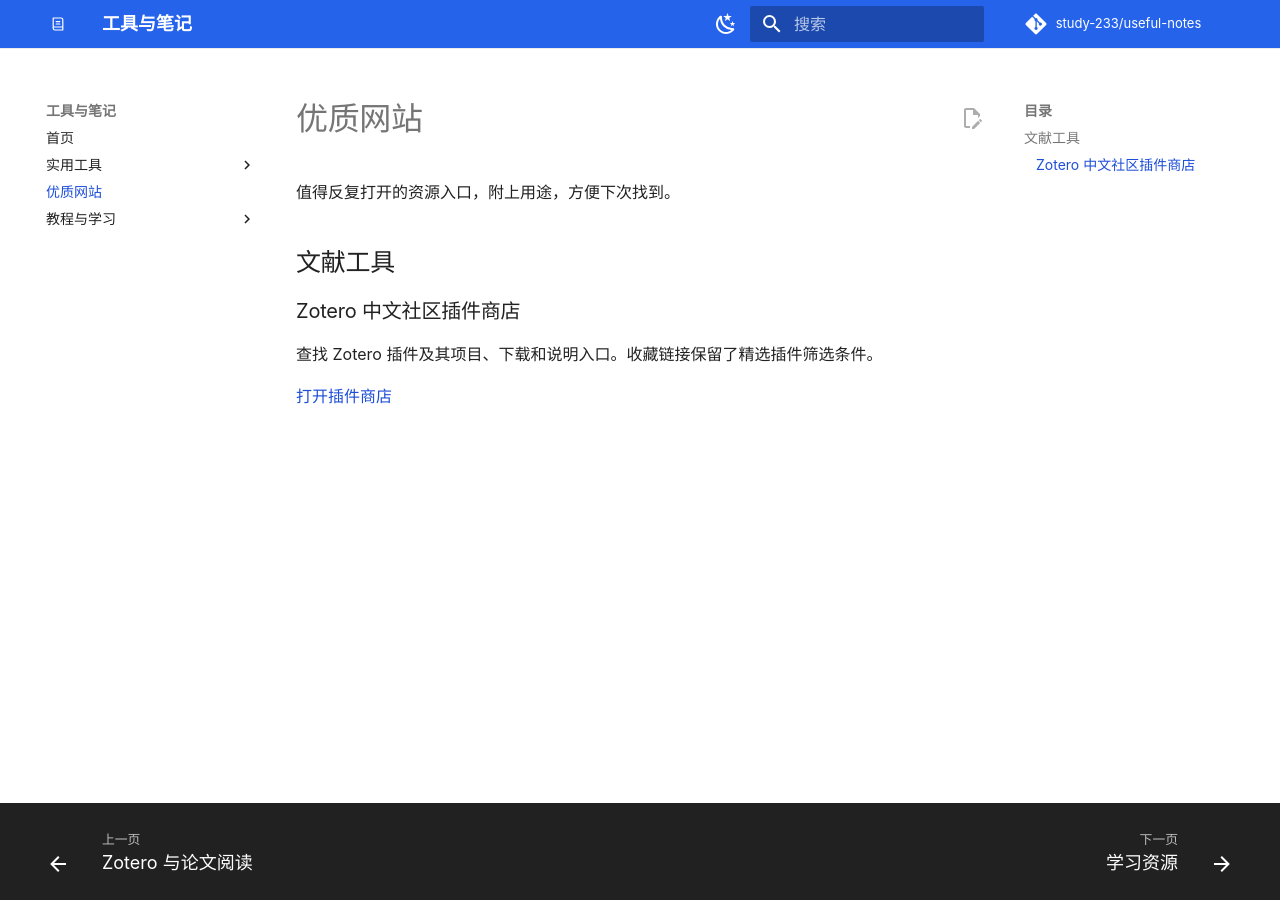
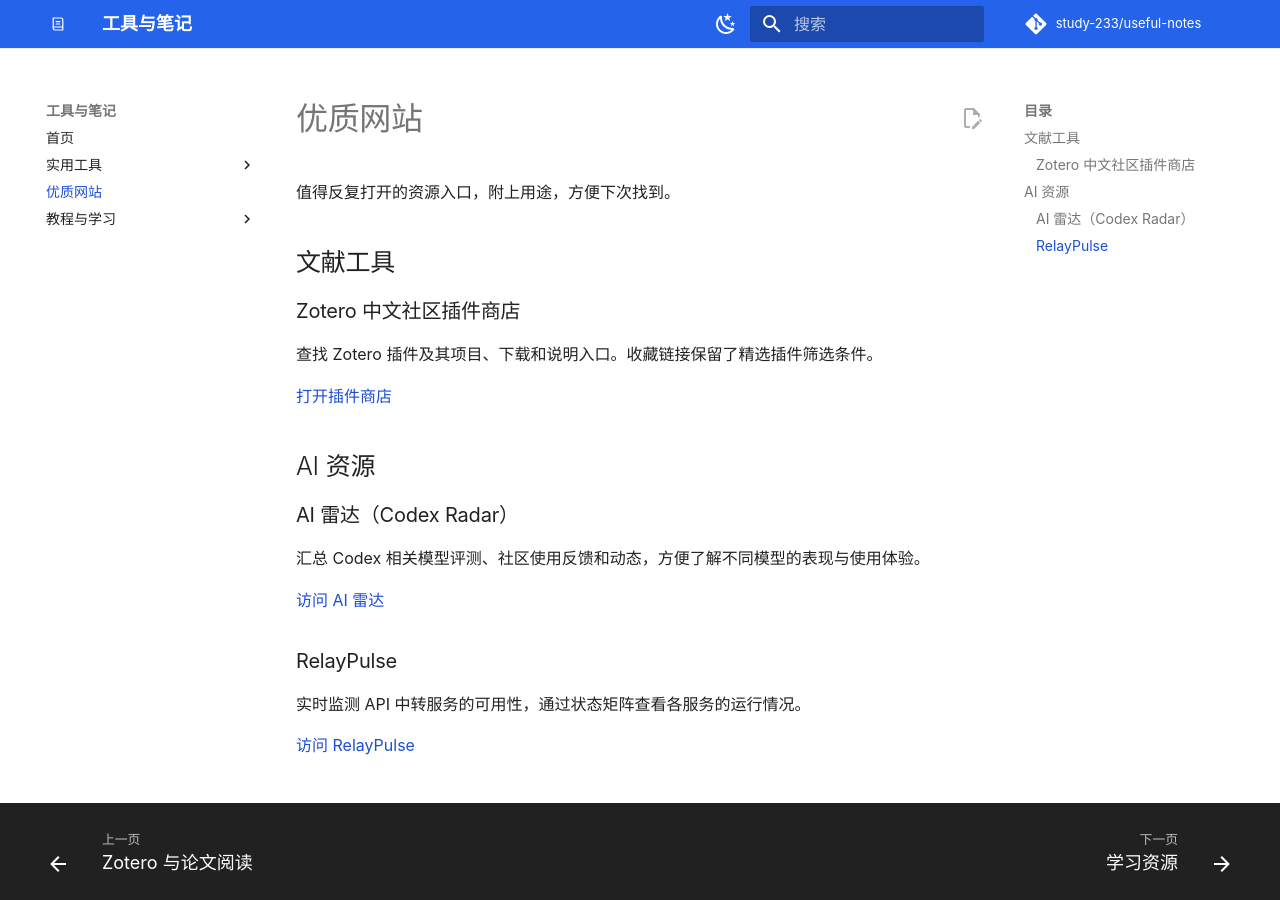
Before and after one commit to study-233/useful-notes, an MkDocs documentation site: the page built from docs/websites.md, in a window 1280 px wide. Built offline with MkDocs 1.6.1 and Material for MkDocs 9.7.7, drawn with Linux system fonts in a browser that asks for light colours; comment, search, counter and statistics services are not loaded.

Commit message:
Add Codex Radar and RelayPulse to website resources

```diff
--- a/docs/websites.md
+++ b/docs/websites.md
@@ -14,3 +14,17 @@ description: 保存值得反复打开的网站和资源入口。
 查找 Zotero 插件及其项目、下载和说明入口。收藏链接保留了精选插件筛选条件。
 
 [打开插件商店](https://zotero-chinese.com/plugins/#tags=favorite)
+
+## AI 资源
+
+### AI 雷达（Codex Radar）
+
+汇总 Codex 相关模型评测、社区使用反馈和动态，方便了解不同模型的表现与使用体验。
+
+[访问 AI 雷达](https://codexradar.com/)
+
+### RelayPulse
+
+实时监测 API 中转服务的可用性，通过状态矩阵查看各服务的运行情况。
+
+[访问 RelayPulse](https://relaypulse.top/)
```
Also changed, not shown: docs/index.md (+2 -0 lines).
